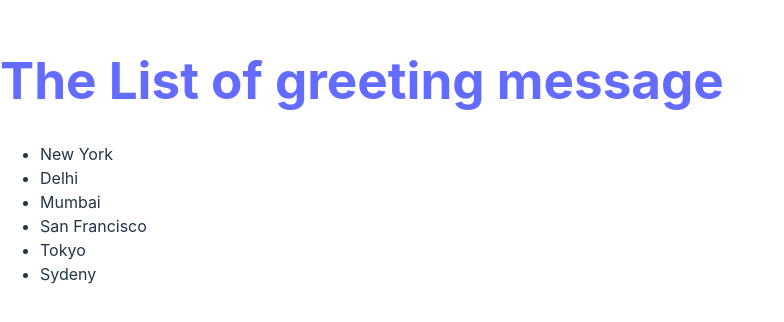
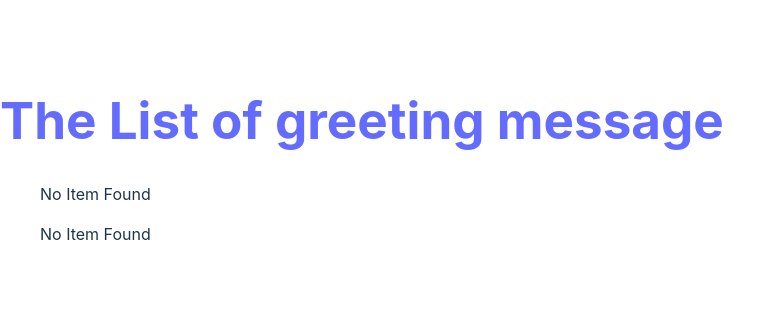
Before and after one commit to C0SMlC/React-18, a React (Vite) app: page / in a window 1280 px wide. Shown: the part 240-562 px from the top of the page, without its empty margins (0-784 px from the left). Built offline with nearby package versions, Linux system fonts and the light colour scheme.

Commit message:
Conditional Rendering Of  List

```diff
--- a/src/message.tsx
+++ b/src/message.tsx
@@ -3,7 +3,7 @@
 import { Fragment } from 'react';
 // Can use fragment instead of <> </>
 function Message() {
-  const items = [
+  let items = [
     'New York',
     'Delhi',
     'Mumbai',
@@ -11,11 +11,22 @@
     'Tokyo',
     'Sydeny',
   ];
+  items = [];
+  // / Conditional rendering
+  // if (items.length === 0) {
+  //   return <h1>No item found</h1>;
+  // }
+  const getMessage = () => {
+    return items.length === 0 ? <p>No Item Found</p> : null;
+  };
 
   return (
     <>
       <h1>The List of greeting message</h1>
       <ul className="unorderedList">
+        {getMessage()}
+        {items.length === 0 && <p>No Item Found</p>}
+
         {items.map((item) => (
           <li key={item} className="item">
             {item}
```
